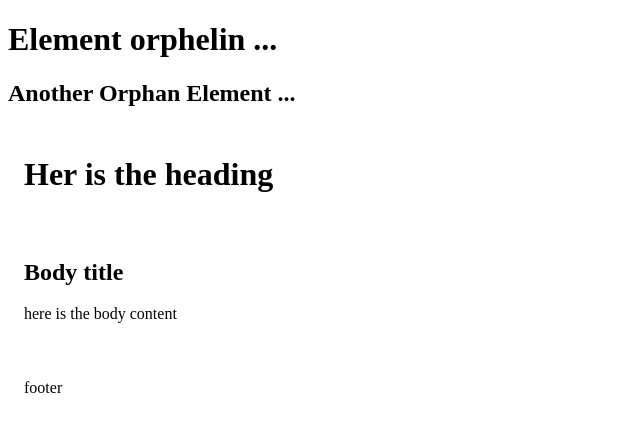
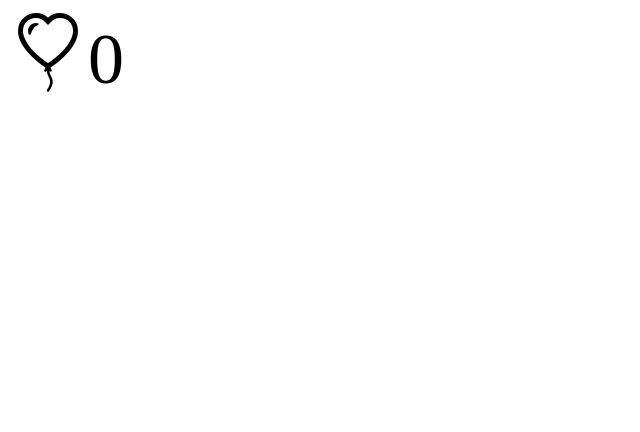
Before and after one commit to Mouhamet99/LetsAngular, an Angular app: page / in a window 1280 px wide. Shown: the top 432 px of the page, without its empty margins (0-640 px from the left). Built offline with nearby package versions, Linux system fonts and the light colour scheme.

Commit message:
isliked exercise

```diff
--- a/src/app/app.component.html
+++ b/src/app/app.component.html
@@ -1,14 +1,2 @@
-<app-panel>
-    <ng-container class="heading">
-        <h1>Her is the heading</h1>
-    </ng-container>
-    <ng-container class="body">
-        <h2>Body title</h2>
-        <p>here is the body content</p>
-    </ng-container>
-    <ng-container footer>
-        <p>footer</p>
-    </ng-container>
-    <h1> Element orphelin ... </h1>
-    <h2> Another Orphan Element ... </h2>
-</app-panel>
+<bootstrap-like [isLiked]="tweet.isLiked" [likesCount]="tweet.likesCount">
+</bootstrap-like>
--- a/src/app/app.component.ts
+++ b/src/app/app.component.ts
@@ -1,5 +1,4 @@
 import { Component } from '@angular/core';
-import FavoriteChangeEventArgs from './favorite/favorite.component';
 
 @Component({
   selector: 'app-root',
@@ -7,13 +6,13 @@ import FavoriteChangeEventArgs from './favorite/favorite.component';
   styleUrls: ['./app.component.css']
 })
 export class AppComponent {
-  title = 'Hello World Angular'
-  post = {
-    title : 'Hello World Angular',
-    isFavorite: false
+  tweet = {
+    body : 'Hello World Angular',
+    isLiked: false,
+    likesCount: 0
+  }
+  handleCounter(isLiked: boolean){
+    this.tweet.likesCount = isLiked? 1: 0;
   }
 
-  onFavoriteChange(outputData: FavoriteChangeEventArgs){
-    console.log("updated ", outputData);
-  }
 }
--- a/src/app/app.module.ts
+++ b/src/app/app.module.ts
@@ -5,12 +5,14 @@ import { AppRoutingModule } from './app-routing.module';
 import { AppComponent } from './app.component';
 import { FavoriteComponent } from './favorite/favorite.component';
 import { PanelComponent } from './panel/panel.component';
+import { LikeComponent } from './like/like.component';
 
 @NgModule({
   declarations: [
     AppComponent,
     FavoriteComponent,
-    PanelComponent
+    PanelComponent,
+    LikeComponent
   ],
   imports: [
     BrowserModule,
--- /dev/null
+++ b/src/app/like/like.component.css
@@ -0,0 +1,2 @@
+@import "~bootstrap-icons/font/bootstrap-icons.css";
+@import "~bootstrap/dist/css/bootstrap.css";
--- /dev/null
+++ b/src/app/like/like.component.html
@@ -0,0 +1,10 @@
+<style>
+    .bi-balloon-heart-fill{
+        color: deeppink;
+    }
+    .bi:hover{
+cursor: pointer;
+    }
+</style>
+<i class="display-1 bi " [class.bi-balloon-heart-fill]="isLiked" [class.bi-balloon-heart]="!isLiked"  (click)="handleClick()"></i>
+<span class="display-2">{{likesCount}}</span>
--- /dev/null
+++ b/src/app/like/like.component.ts
@@ -0,0 +1,17 @@
+import { Component, EventEmitter, Input, Output } from '@angular/core';
+
+@Component({
+  selector: 'bootstrap-like',
+  templateUrl: './like.component.html',
+  styleUrls: ['./like.component.css']
+})
+export class LikeComponent {
+  @Input('isLiked') isLiked: boolean = false;
+  @Input('likesCount') likesCount: number = 0;
+
+  handleClick = () => {
+    this.isLiked = !this.isLiked;
+    this.likesCount =  this.isLiked ? 1: 0;
+  }
+
+}
```
Also changed, not shown: 1 other file (tests, documents, lock files or other folders).
